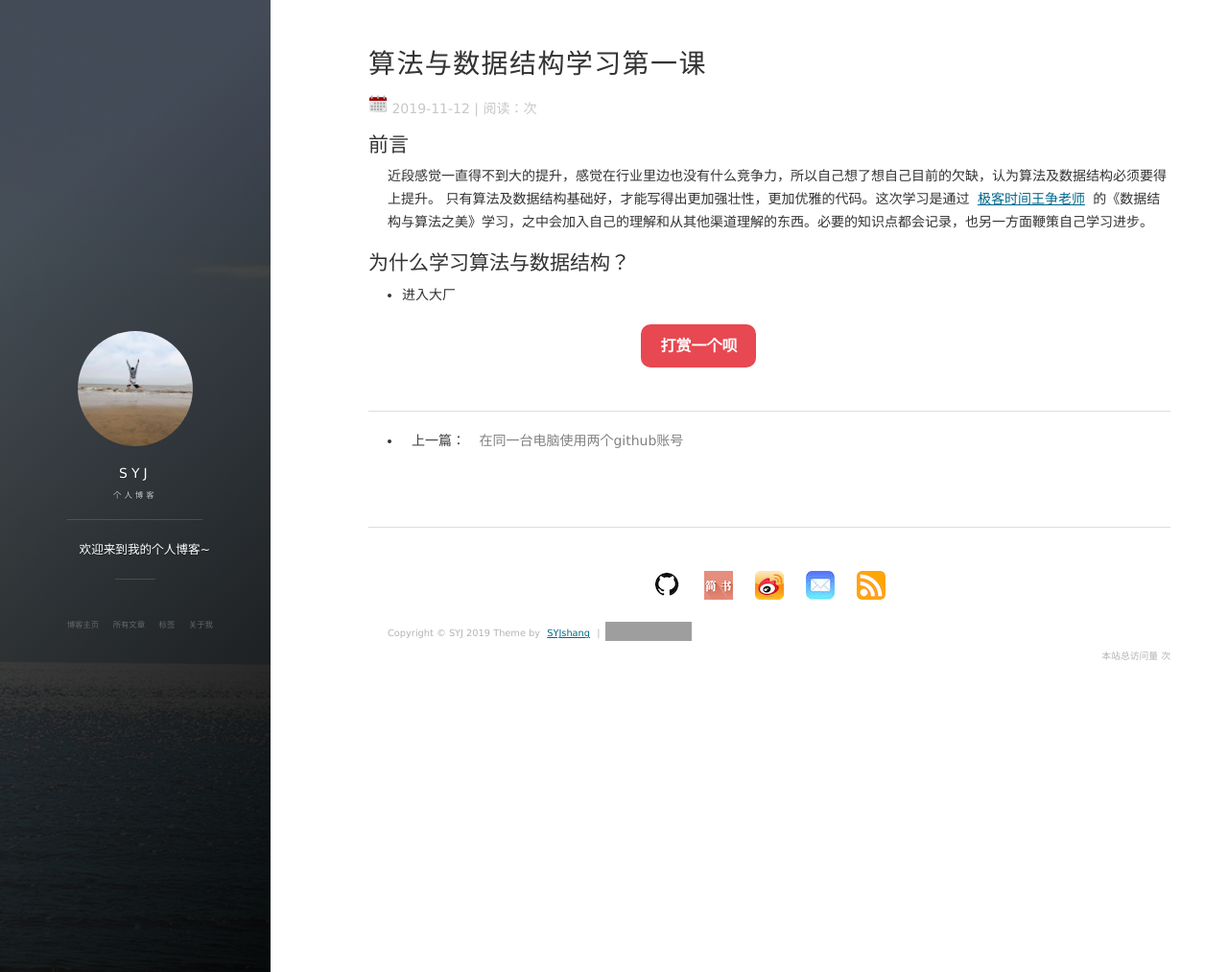
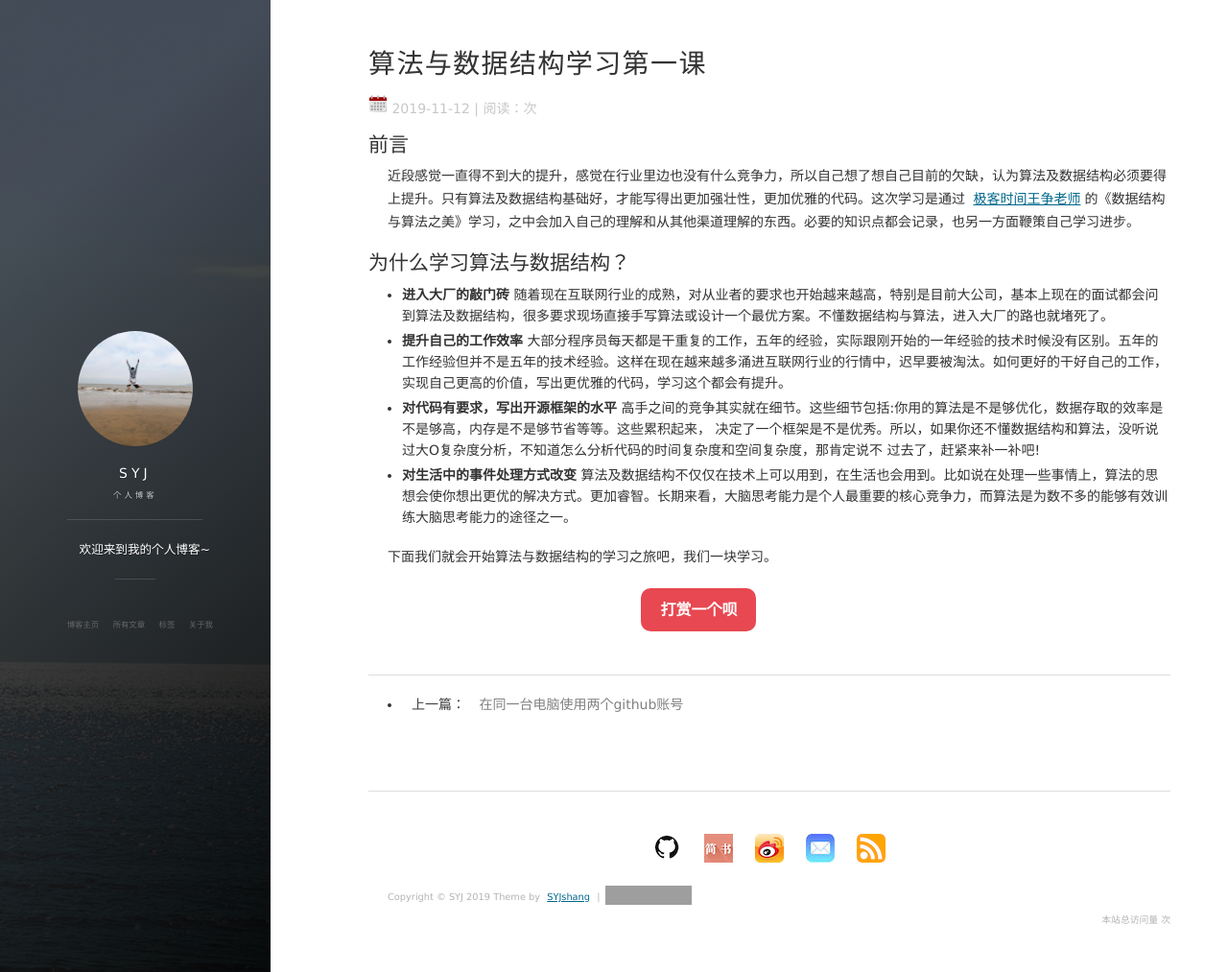
Before and after one commit to SYJshang/SYJshang.github.io, a Jekyll site: the page built from _posts/2019-11-13-算法数据结构学习第一课.md, in a window 1280 px wide and 1013 px high. Shown: the whole window at 96% size. Built offline with Jekyll 4.4.1, drawn with Linux system fonts in a browser that asks for light colours; nearby versions of some CDN libraries; comment, search, counter and statistics services are not loaded; grey boxes are pictures that could not be loaded.

Commit message:
Update 2019-11-13-算法数据结构学习第一课.md

```diff
--- a/_posts/2019-11-13-算法数据结构学习第一课.md
+++ b/_posts/2019-11-13-算法数据结构学习第一课.md
@@ -8,10 +8,17 @@ tag: 算法,数据结构
 
 ## 前言
 
-近段感觉一直得不到大的提升，感觉在行业里边也没有什么竞争力，所以自己想了想自己目前的欠缺，认为算法及数据结构必须要得上提升。
-只有算法及数据结构基础好，才能写得出更加强壮性，更加优雅的代码。这次学习是通过 [极客时间王争老师](https://time.geekbang.org/column/intro/100017301)
-的《数据结构与算法之美》学习，之中会加入自己的理解和从其他渠道理解的东西。必要的知识点都会记录，也另一方面鞭策自己学习进步。
+近段感觉一直得不到大的提升，感觉在行业里边也没有什么竞争力，所以自己想了想自己目前的欠缺，认为算法及数据结构必须要得上提升。只有算法及数据结构基础好，才能写得出更加强壮性，更加优雅的代码。这次学习是通过 [极客时间王争老师](https://time.geekbang.org/column/intro/100017301)的《数据结构与算法之美》学习，之中会加入自己的理解和从其他渠道理解的东西。必要的知识点都会记录，也另一方面鞭策自己学习进步。
 
 ## 为什么学习算法与数据结构？
 
-* 进入大厂
+* **进入大厂的敲门砖**
+随着现在互联网行业的成熟，对从业者的要求也开始越来越高，特别是目前大公司，基本上现在的面试都会问到算法及数据结构，很多要求现场直接手写算法或设计一个最优方案。不懂数据结构与算法，进入大厂的路也就堵死了。
+* **提升自己的工作效率**
+大部分程序员每天都是干重复的工作，五年的经验，实际跟刚开始的一年经验的技术时候没有区别。五年的工作经验但并不是五年的技术经验。这样在现在越来越多涌进互联网行业的行情中，迟早要被淘汰。如何更好的干好自己的工作，实现自己更高的价值，写出更优雅的代码，学习这个都会有提升。
+* **对代码有要求，写出开源框架的水平**
+高手之间的竞争其实就在细节。这些细节包括:你用的算法是不是够优化，数据存取的效率是不是够高，内存是不是够节省等等。这些累积起来， 决定了一个框架是不是优秀。所以，如果你还不懂数据结构和算法，没听说过大O复杂度分析，不知道怎么分析代码的时间复杂度和空间复杂度，那肯定说不 过去了，赶紧来补一补吧!
+* **对生活中的事件处理方式改变**
+算法及数据结构不仅仅在技术上可以用到，在生活也会用到。比如说在处理一些事情上，算法的思想会使你想出更优的解决方式。更加睿智。长期来看，大脑思考能力是个人最重要的核心竞争力，而算法是为数不多的能够有效训练大脑思考能力的途径之一。
+
+下面我们就会开始算法与数据结构的学习之旅吧，我们一块学习。
```
